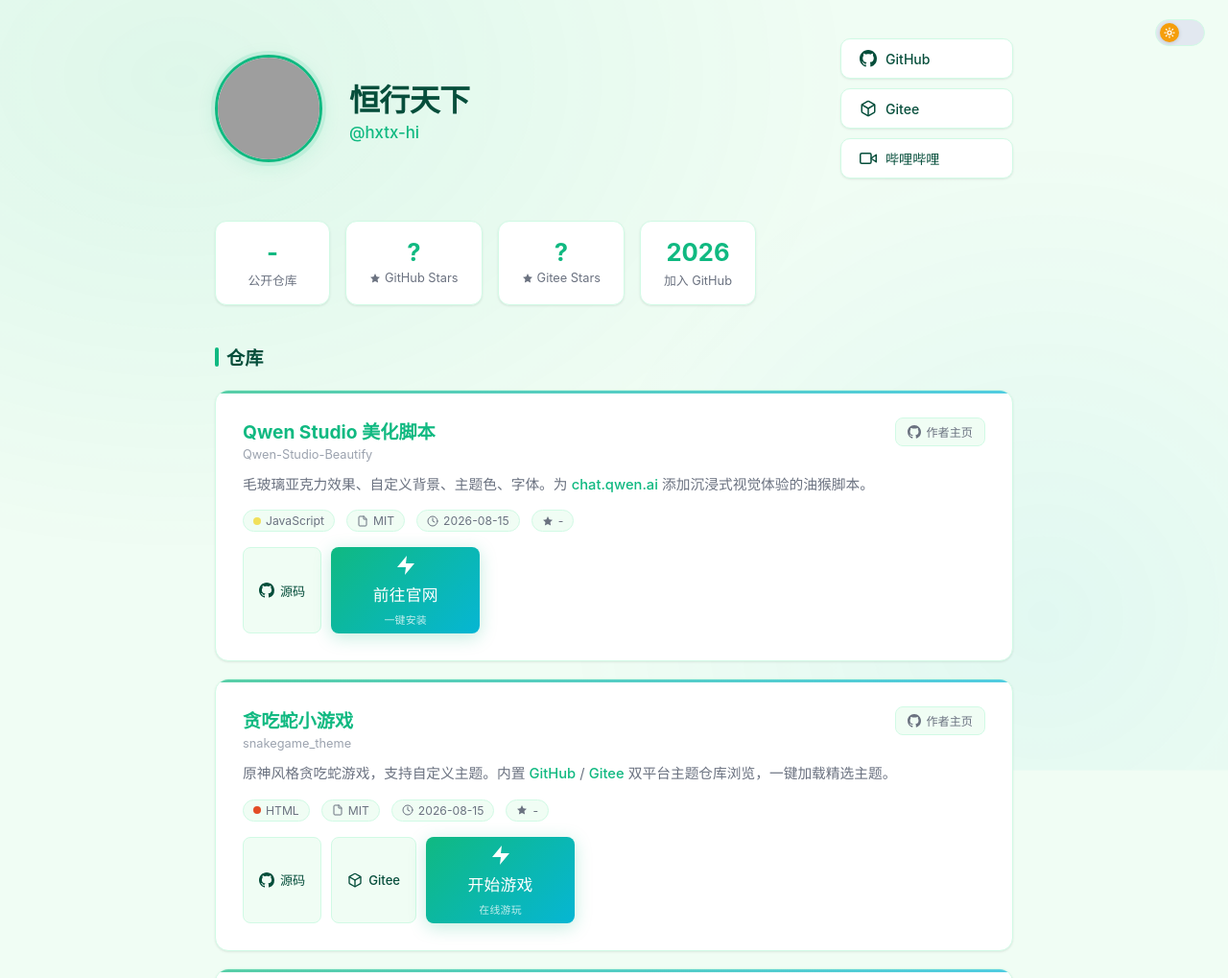
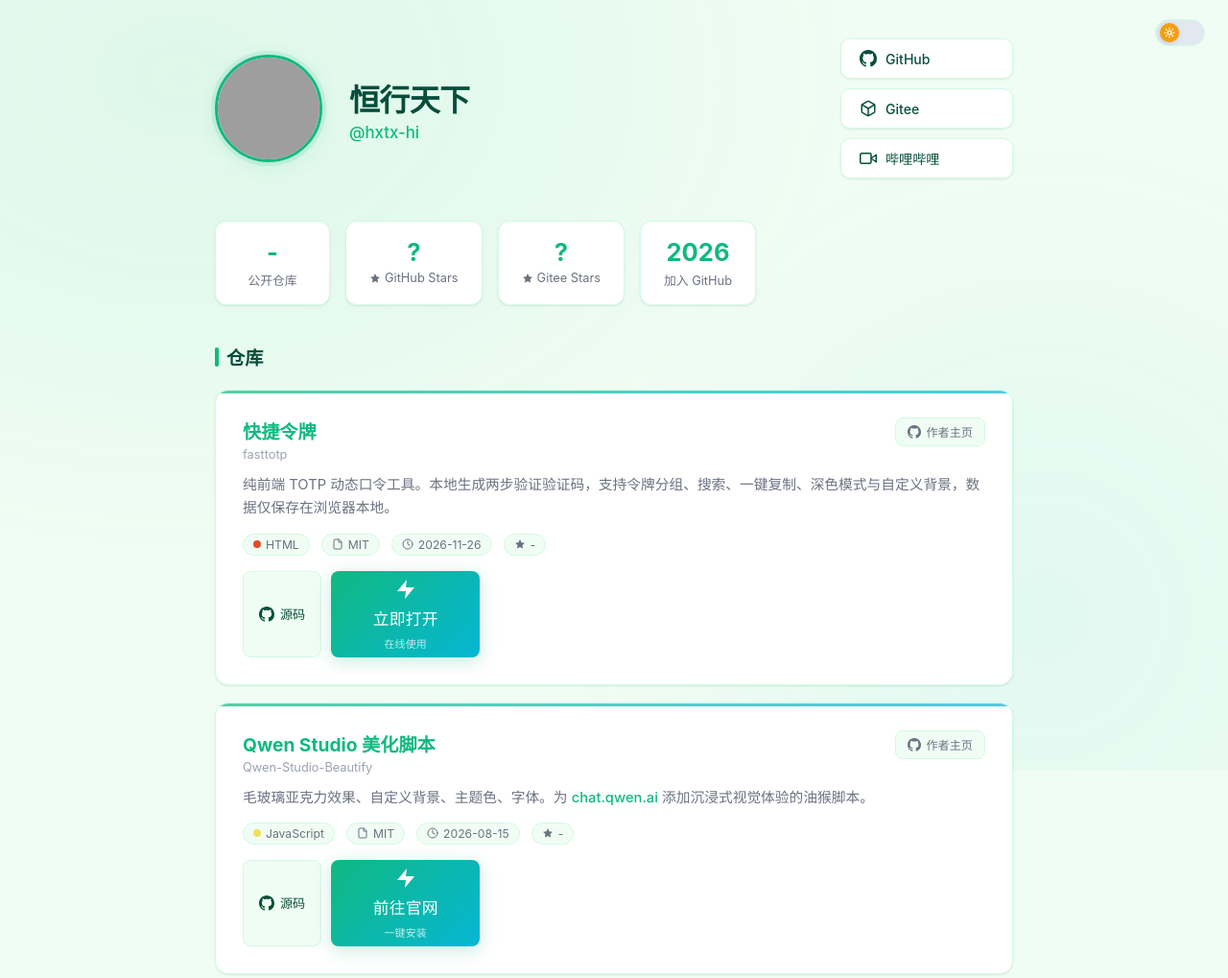
Before and after one commit to hxtx-hi/hxtx-hi.github.io, a plain HTML site: page index.html in a window 1280 px wide. Shown: the top 1019 px of the page at 96% size. Drawn offline with Linux system fonts and the light colour scheme; no server answers; grey boxes are pictures that could not be loaded.

Commit message:
feat: 新增快捷令牌 fasttotp 项目入口

```diff
--- a/index.html
+++ b/index.html
@@ -314,6 +314,45 @@
       <div class="repo-card-inner">
         <div class="repo-card-top">
           <div class="left">
+            <a class="repo-name" href="https://github.com/hxtx-hi/fasttotp" target="_blank">
+              快捷令牌
+            </a>
+            <div class="repo-name-en">fasttotp</div>
+          </div>
+          <div class="right">
+            <a class="btn-author" href="https://github.com/hxtx-hi" target="_blank" title="前往作者主页">
+              <svg width="14" height="14" viewBox="0 0 16 16" fill="currentColor"><path d="M8 0C3.58 0 0 3.58 0 8c0 3.54 2.29 6.53 5.47 7.59.4.07.55-.17.55-.38 0-.19-.01-.82-.01-1.49-2.01.37-2.53-.49-2.69-.94-.09-.23-.48-.94-.82-1.13-.28-.15-.68-.52-.01-.53.63-.01 1.08.58 1.23.82.72 1.21 1.87.87 2.33.66.07-.52.28-.87.51-1.07-1.78-.2-3.64-.89-3.64-3.95 0-.87.31-1.59.82-2.15-.08-.2-.36-1.02.08-2.12 0 0 .67-.21 2.2.82.64-.18 1.32-.27 2-.27.68 0 1.36.09 2 .27 1.53-1.04 2.2-.82 2.2-.82.44 1.1.16 1.92.08 2.12.51.56.82 1.27.82 2.15 0 3.07-1.87 3.75-3.65 3.95.29.25.54.73.54 1.48 0 1.07-.01 1.93-.01 2.2 0 .21.15.46.55.38A8.013 8.013 0 0016 8c0-4.42-3.58-8-8-8z"/></svg>
+              作者主页
+            </a>
+          </div>
+        </div>
+        <p class="repo-desc">纯前端 TOTP 动态口令工具。本地生成两步验证验证码，支持令牌分组、搜索、一键复制、深色模式与自定义背景，数据仅保存在浏览器本地。</p>
+        <div class="repo-meta">
+          <span class="tag"><span class="dot dot-html"></span> HTML</span>
+          <span class="tag"><svg width="12" height="12" viewBox="0 0 24 24" fill="none" stroke="currentColor" stroke-width="2" stroke-linecap="round" stroke-linejoin="round"><path d="M14 2H6a2 2 0 0 0-2 2v16a2 2 0 0 0 2 2h12a2 2 0 0 0 2-2V8z"/><polyline points="14 2 14 8 20 8"/></svg> MIT</span>
+          <span class="tag"><svg width="12" height="12" viewBox="0 0 24 24" fill="none" stroke="currentColor" stroke-width="2" stroke-linecap="round" stroke-linejoin="round"><circle cx="12" cy="12" r="10"/><polyline points="12 6 12 12 16 14"/></svg> 2026-11-26</span>
+          <span class="tag" id="repo-stars-fasttotp"><svg width="12" height="12" viewBox="0 0 24 24" fill="currentColor"><polygon points="12 2 15.09 8.26 22 9.27 17 14.14 18.18 21.02 12 17.77 5.82 21.02 7 14.14 2 9.27 8.91 8.26 12 2"/></svg> -</span>
+        </div>
+        <div class="repo-links">
+          <a class="btn-gh" href="https://github.com/hxtx-hi/fasttotp" target="_blank">
+            <svg width="16" height="16" viewBox="0 0 16 16" fill="currentColor"><path d="M8 0C3.58 0 0 3.58 0 8c0 3.54 2.29 6.53 5.47 7.59.4.07.55-.17.55-.38 0-.19-.01-.82-.01-1.49-2.01.37-2.53-.49-2.69-.94-.09-.23-.48-.94-.82-1.13-.28-.15-.68-.52-.01-.53.63-.01 1.08.58 1.23.82.72 1.21 1.87.87 2.33.66.07-.52.28-.87.51-1.07-1.78-.2-3.64-.89-3.64-3.95 0-.87.31-1.59.82-2.15-.08-.2-.36-1.02.08-2.12 0 0 .67-.21 2.2.82.64-.18 1.32-.27 2-.27.68 0 1.36.09 2 .27 1.53-1.04 2.2-.82 2.2-.82.44 1.1.16 1.92.08 2.12.51.56.82 1.27.82 2.15 0 3.07-1.87 3.75-3.65 3.95.29.25.54.73.54 1.48 0 1.07-.01 1.93-.01 2.2 0 .21.15.46.55.38A8.013 8.013 0 0016 8c0-4.42-3.58-8-8-8z"/></svg>
+            源码
+          </a>
+          <a class="btn-pages-side" href="https://hxtx-hi.github.io/fasttotp/" target="_blank">
+            <div class="btn-inner">
+              <span class="btn-icon"><svg width="24" height="24" viewBox="0 0 24 24" fill="currentColor"><polygon points="13 2 3 14 12 14 11 22 21 10 12 10 13 2"/></svg></span>
+              <span class="btn-text">立即打开</span>
+              <span class="btn-sub">在线使用</span>
+            </div>
+          </a>
+        </div>
+      </div>
+    </div>
+
+    <div class="repo-card">
+      <div class="repo-card-inner">
+        <div class="repo-card-top">
+          <div class="left">
             <a class="repo-name" href="https://github.com/hxtx-hi/Qwen-Studio-Beautify" target="_blank">
               Qwen Studio 美化脚本
             </a>
@@ -491,6 +530,10 @@ fetch('https://api.github.com/users/hxtx-hi/repos?per_page=100&sort=updated')
         var el3=document.getElementById('repo-stars-bili');
         if(el3) el3.innerHTML=starSVG+' '+repo.stargazers_count;
       }
+      if(repo.name==='fasttotp'){
+        var el4=document.getElementById('repo-stars-fasttotp');
+        if(el4) el4.innerHTML=starSVG+' '+repo.stargazers_count;
+      }
     });
     var ghStarsEl=document.getElementById('stat-gh-stars');
     if(ghStarsEl) ghStarsEl.textContent=total;
```
